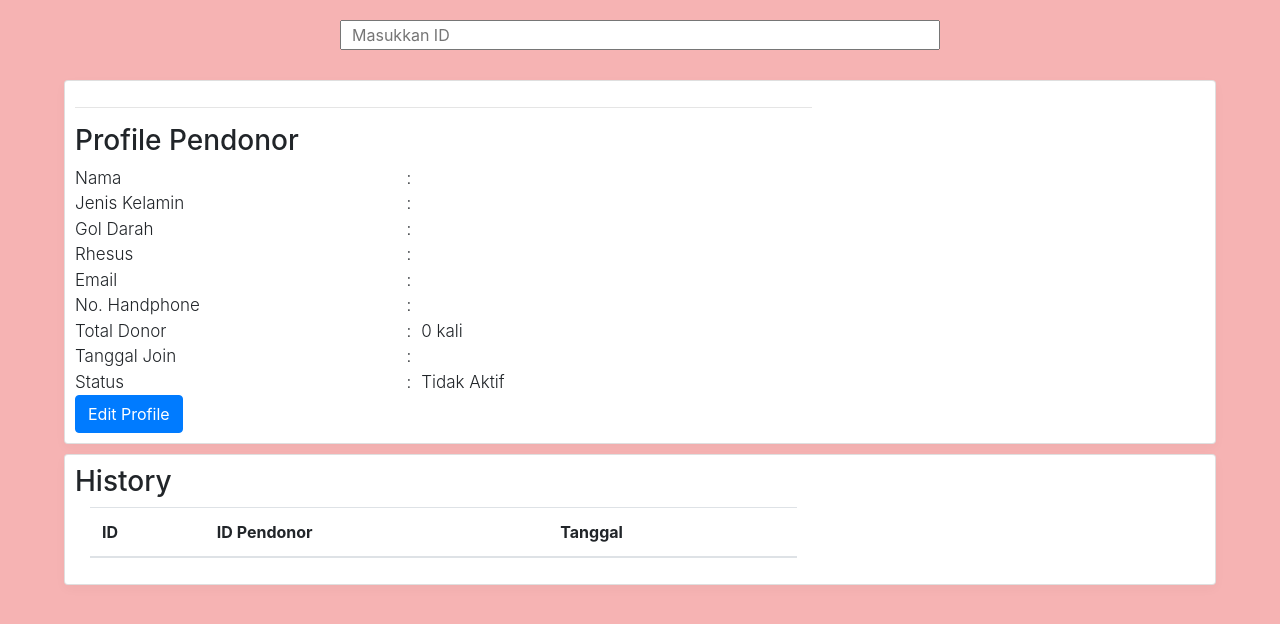
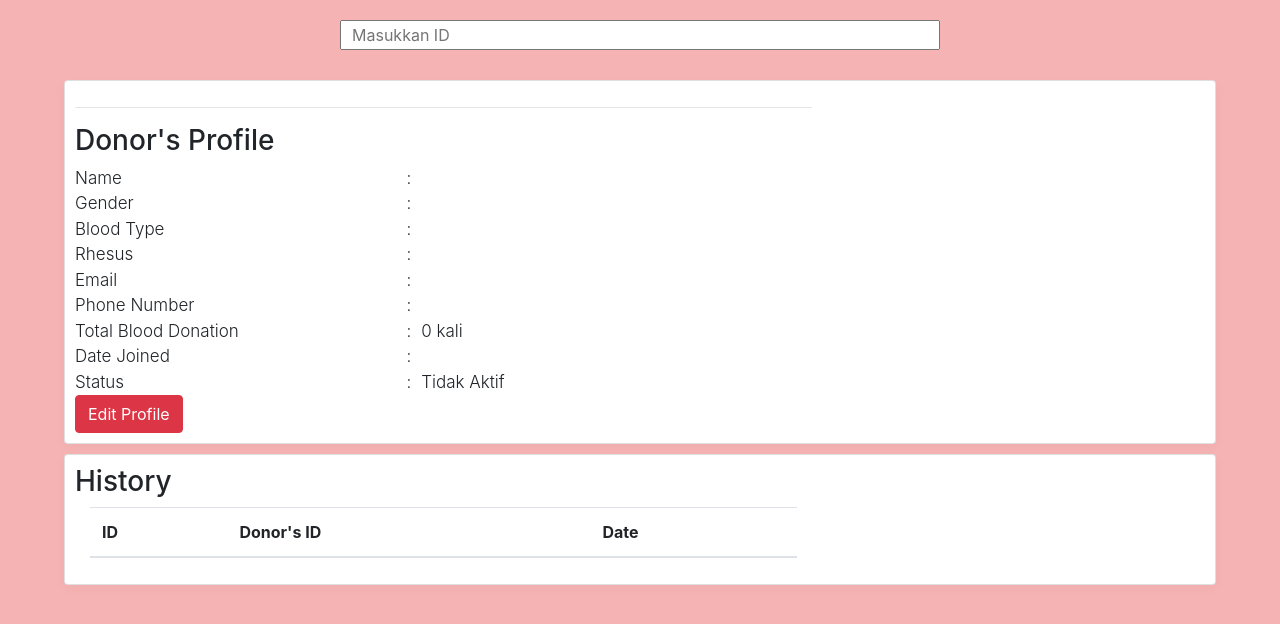
Before and after one commit to JohansenJunias20/blood-donation, a PHP site: page /search.php in a window 1280 px wide. Shown: the part 91-715 px from the top of the page. Run offline with PHP 8.4, Linux system fonts and the light colour scheme; data that the repository does not hold is empty.

Commit message:
ubah ke english

```diff
--- a/web/search.php
+++ b/web/search.php
@@ -162,21 +162,21 @@ $resultunix = array_map(fn ($value) => $value['unix'], $resulttransaksi);
                                         <tbody>
                                             <tr>
                                                 <td>
-                                                    <h3>Profile Pendonor</h3>
+                                                    <h3>Donor's Profile</h3>
                                                 </td>
                                             </tr>
                                             <tr>
-                                                <td width="45%" valign="top" class="textt">Nama</td>
+                                                <td width="45%" valign="top" class="textt">Name</td>
                                                 <td width="2%">:</td>
                                                 <td style="color: rgb(118, 157, 29); font-weight:bold"><?php echo $resultid[0]['nama']; ?></td>
                                             </tr>
                                             <tr>
-                                                <td class="textt">Jenis Kelamin</td>
+                                                <td class="textt">Gender</td>
                                                 <td>:</td>
                                                 <td><?php echo $resultid[0]['jenis kelamin']; ?></td>
                                             </tr>
                                             <tr>
-                                                <td class="textt">Gol Darah</td>
+                                                <td class="textt">Blood Type</td>
                                                 <td>:</td>
                                                 <td><?php echo $resultid[0]['golongan darah']; ?></td>
                                             </tr>
@@ -191,13 +191,13 @@ $resultunix = array_map(fn ($value) => $value['unix'], $resulttransaksi);
                                                 <td><?php echo $resultid[0]['email']; ?></td>
                                             </tr>
                                             <tr>
-                                                <td class="textt">No. Handphone</td>
+                                                <td class="textt">Phone Number</td>
                                                 <td>:</td>
                                                 <td><?php echo $resultid[0]['nomor HP']; ?></td>
                                             </tr>
                                             <hr>
                                             <tr>
-                                                <td class="textt">Total Donor</td>
+                                                <td class="textt">Total Blood Donation</td>
                                                 <td>:</td>
                                                 <td><?php
                                                     $result = $conn->query("select count(*) as total from transaksi where id_pendonor = $id[id]");
@@ -206,7 +206,7 @@ $resultunix = array_map(fn ($value) => $value['unix'], $resulttransaksi);
                                                     ?> kali</td>
                                             </tr>
                                             <tr>
-                                                <td class="textt">Tanggal Join</td>
+                                                <td class="textt">Date Joined</td>
                                                 <td>:</td>
                                                 <td><?php
                                                     $result = $conn->query("select concat( TIMESTAMPDIFF(WEEK, MIN(tanggal), now()),' minggu atau ', TIMESTAMPDIFF(MONTH, MIN(tanggal), now()), ' bulan' ) as firstime from transaksi where id_pendonor = $id[id]");
@@ -224,7 +224,7 @@ $resultunix = array_map(fn ($value) => $value['unix'], $resulttransaksi);
                                                     ?></td>
                                             </tr>
                                             <tr>
-                                                <td valign="top" class="textt"><button type="button" data-toggle="modal" data-target="#editModal" class="btn btn-primary">Edit Profile</button></td>
+                                                <td valign="top" class="textt"><button type="button" data-toggle="modal" data-target="#editModal" class="btn btn-danger">Edit Profile</button></td>
                                             </tr>
                                         </tbody>
                                     </table>
@@ -266,8 +266,8 @@ $resultunix = array_map(fn ($value) => $value['unix'], $resulttransaksi);
                             <thead>
                                 <tr>
                                     <th>ID </th>
-                                    <th>ID Pendonor</th>
-                                    <th>Tanggal</th>
+                                    <th>Donor's ID</th>
+                                    <th>Date</th>
                                 </tr>
                             </thead>
                             <tbody>
```
Also changed, not shown: web/list.php (+4 -4 lines), web/profile.php (+8 -8 lines), web/ranking.php (+5 -5 lines).
